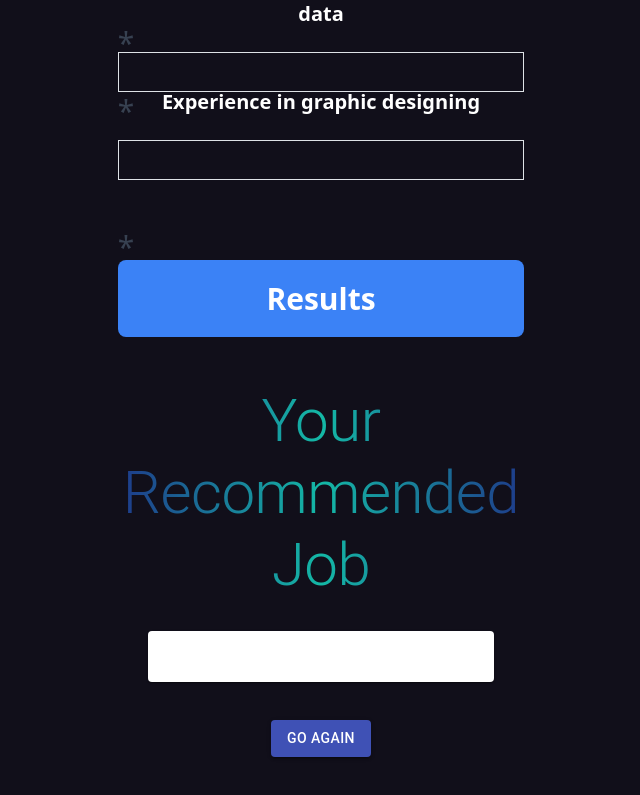
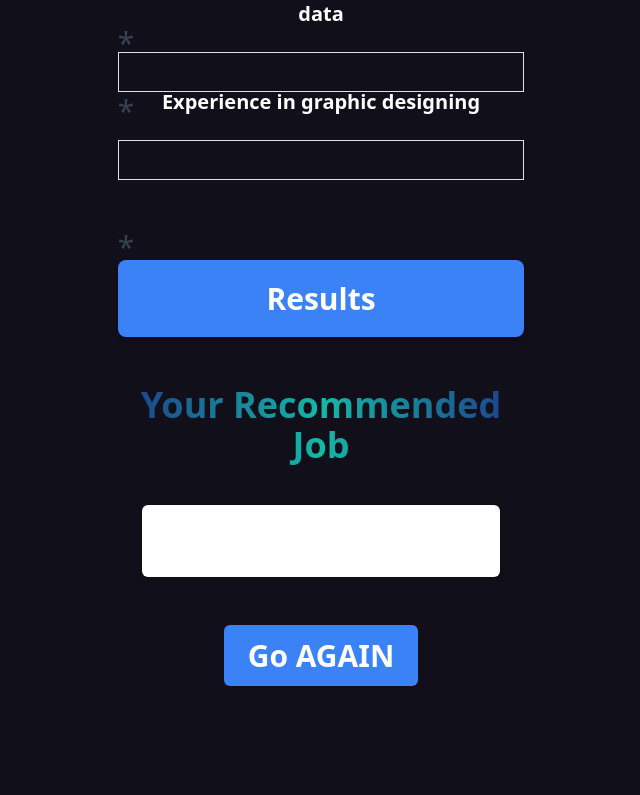
Before and after one commit to ansisme/Careerocity2.0, a React (Create React App) app: page /form in a window 1280 px wide. Shown: the part 2051-2846 px from the top of the page, without its empty margins (319-959 px from the left). After the commit the page ends 2775 px from the top, so only its background shows below. Built offline with nearby package versions, Linux system fonts and the light colour scheme.

Commit message:
deleted material ui core

```diff
--- a/package.json
+++ b/package.json
@@ -10,7 +10,6 @@
         "@headlessui/react": "^1.7.14",
         "@heroicons/react": "^2.0.17",
         "@material-tailwind/react": "^1.4.2",
-        "@material-ui/core": "^4.12.4",
         "@testing-library/jest-dom": "^5.16.5",
         "@testing-library/react": "^13.4.0",
         "@testing-library/user-event": "^13.5.0",
--- a/src/components/Predict/Predict.jsx
+++ b/src/components/Predict/Predict.jsx
@@ -1,29 +1,31 @@
 import React from 'react';
-import { Card, Typography, Button } from '@material-ui/core';
 
 function Predict(props) {
   const { jobs } = props;
 
   return (
     <div>
-      <Typography className="text-gradient" variant="h2" align="center">
+      <h2 className="text-gradient text-center text-4xl font-bold mb-10">
         Your Recommended Job
-      </Typography>
+      </h2>
 
-      <Card style={{ margin: '30px', padding: '20px' }}>
-        <Typography variant="h4" gutterBottom>
+      <div className="bg-white rounded-md shadow-md p-6 m-6">
+        <h4 className="text-2xl font-bold mb-4">
           {jobs.map((job, index) => (
             <div key={index}>
               <span>{job}</span>
               <br />
             </div>
           ))}
-        </Typography>
-      </Card>
+        </h4>
+      </div>
 
-      <Button  variant="contained" color="primary" onClick={() => window.location.reload()}>
+      <button
+        className="bg-blue-500 hover:bg-blue-600 text-white font-bold py-2 px-4 rounded mt-6"
+        onClick={() => window.location.reload()}
+      >
         Go AGAIN
-      </Button>
+      </button>
     </div>
   );
 }
```
Also changed, not shown: 2 other files (tests, documents, lock files or other folders).
